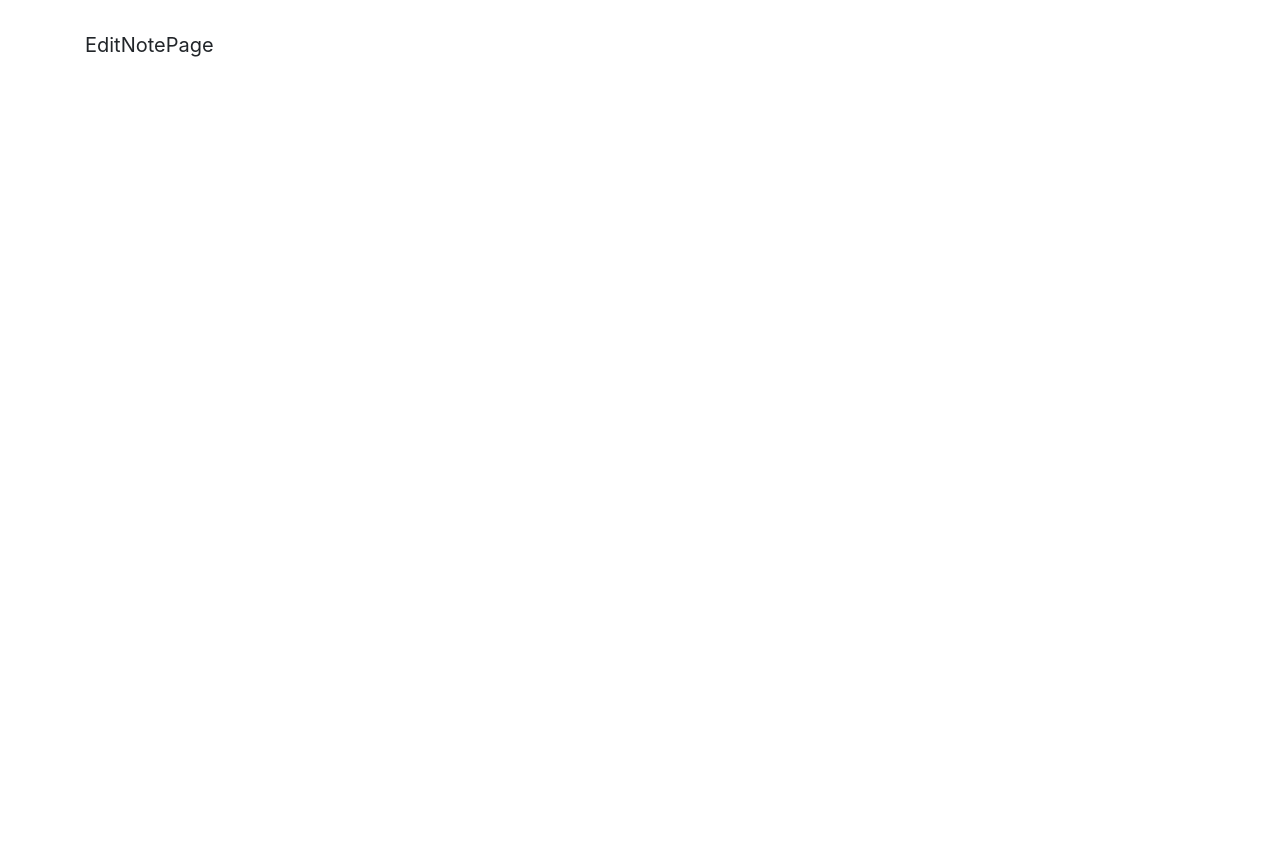
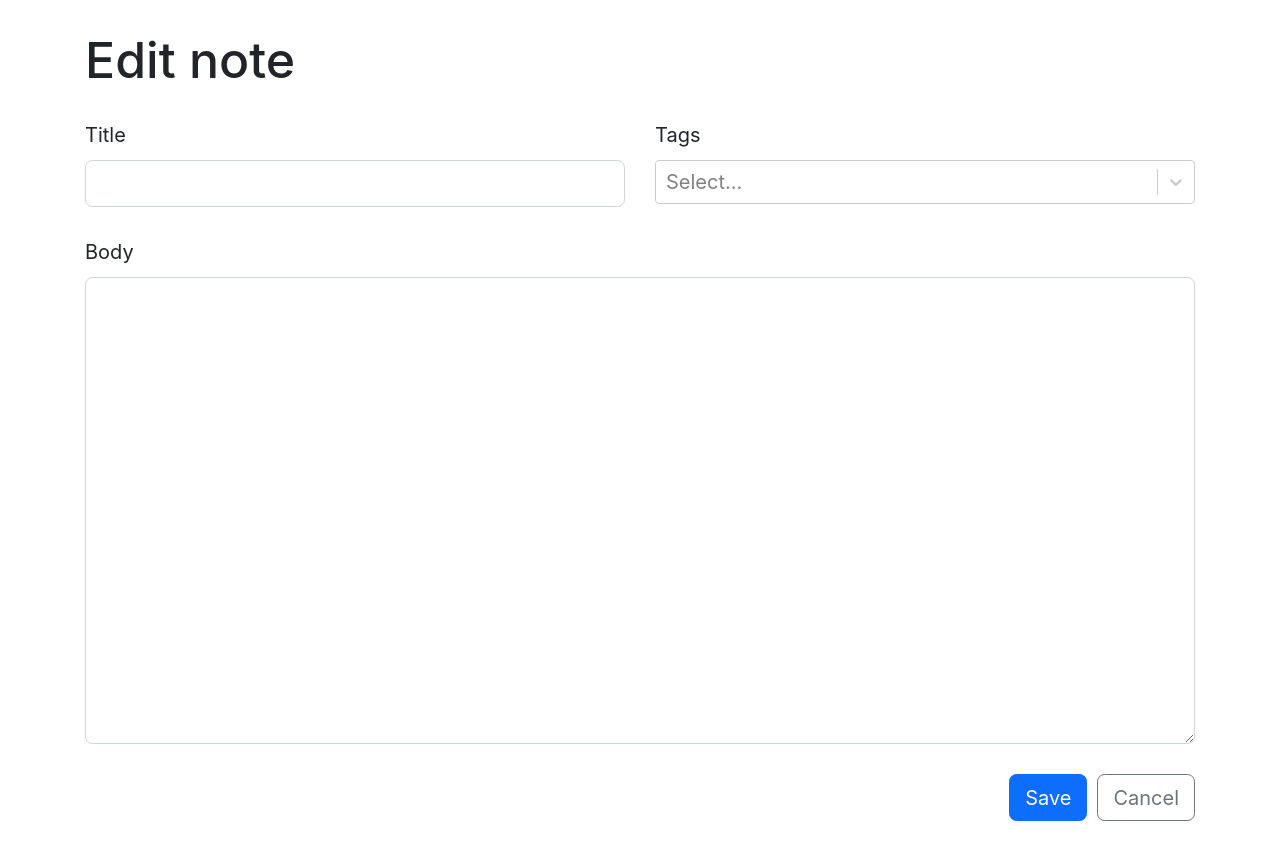
Before and after one commit to joeypy/nextjs-notes-markdown, a Next.js app: page /note/edit/1 in a window 1280 px wide. Before the commit the page ends 800 px from the top, so only its background shows below. Built offline with nearby package versions, Linux system fonts and the light colour scheme; no server answers; the database is empty.

Commit message:
Edit function finished

```diff
--- a/components/NoteForm.tsx
+++ b/components/NoteForm.tsx
@@ -1,4 +1,4 @@
-import React, { useRef, useState } from 'react';
+import React, { useEffect, useRef, useState } from 'react';
 import { Button, Col, Form, Row, Stack } from 'react-bootstrap';
 import Link from 'next/link';
 import CreatableReactSelect from 'react-select/creatable';
@@ -9,9 +9,15 @@ interface IProps {
   onSubmit: (data: any) => void;
   onAddTag: (label: string) => any;
   availableTags: TTag[];
+  note?: any;
 }
 
-export const NoteForm = ({ onSubmit, onAddTag, availableTags }: IProps) => {
+export const NoteForm = ({
+  onSubmit,
+  onAddTag,
+  availableTags,
+  note,
+}: IProps) => {
   const [newTags, setNewTags] = useState(availableTags);
   const titleRef = useRef<HTMLInputElement>(null);
   const markdownRef = useRef<HTMLTextAreaElement>(null);
@@ -25,8 +31,17 @@ export const NoteForm = ({ onSubmit, onAddTag, availableTags }: IProps) => {
       markdown: markdownRef.current!.value,
       tags: selectedTags.map((tag) => tag._id),
     });
-    router.replace('..');
+    router.replace('/');
   };
+
+  useEffect(() => {
+    if (note) {
+      titleRef.current!.value = note.title;
+      markdownRef.current!.value = note.markdown;
+      setSelectedTags(note.tags);
+    }
+    // eslint-disable-next-line react-hooks/exhaustive-deps
+  }, []);
 
   return (
     <Form onSubmit={handleSubmit}>
--- a/pages/api/notes.ts
+++ b/pages/api/notes.ts
@@ -25,6 +25,8 @@ export default async function handler(
       }
     case 'POST':
       return createNote(req, res);
+    case 'PATCH':
+      return updateNote(req, res);
     case 'DELETE':
       return deleteNote(req, res);
     default:
@@ -77,6 +79,22 @@ const createNote = async (req: NextApiRequest, res: NextApiResponse<Data>) => {
   }
 };
 
+const updateNote = async (req: NextApiRequest, res: NextApiResponse<Data>) => {
+  const { id } = req.query;
+
+  try {
+    await db.connect();
+
+    const data = await NoteModel.updateOne({ _id: id }, { ...req.body });
+    res.status(200).json({ success: true, message: 'Note deleted.', data });
+
+    await db.disconnect();
+  } catch (err: any) {
+    console.error(Error(err));
+    res.status(400).json({ success: false, error: err });
+  }
+};
+
 const deleteNote = async (req: NextApiRequest, res: NextApiResponse<Data>) => {
   const { id } = req.query;
 
--- a/pages/index.tsx
+++ b/pages/index.tsx
@@ -25,8 +25,8 @@ export const getServerSideProps: GetServerSideProps = async (ctx) => {
 
   return {
     props: {
-      notes: JSON.stringify(dataNotes),
-      tags: JSON.stringify(dataTags),
+      notes: JSON.parse(JSON.stringify(dataNotes)),
+      tags: JSON.parse(JSON.stringify(dataTags)),
     },
   };
 };
@@ -37,7 +37,7 @@ export default function HomePage({ notes, tags }: any) {
 
   return (
     <div className="container">
-      <NoteList notes={JSON.parse(notes)} tags={JSON.parse(tags)} />
+      <NoteList notes={notes} tags={tags} />
     </div>
   );
 }
--- a/pages/note/edit/[id].tsx
+++ b/pages/note/edit/[id].tsx
@@ -1,10 +1,62 @@
-import { useRouter } from 'next/router';
-import React from 'react';
+import { db } from '../../../database';
+import { GetServerSideProps } from 'next';
+import { NoteModel, TagModel } from '../../../models';
+import { Axios } from '../../../services/objectRequest';
+import { NoteForm } from '../../../components';
 
-const EditNotePage = () => {
-  const router = useRouter();
+export const getServerSideProps: GetServerSideProps = async (ctx) => {
+  const { id } = ctx.query;
+  let data = {};
+  let dataTags = {};
 
-  return <div>EditNotePage {router.query._id}</div>;
+  try {
+    await db.connect();
+
+    data = await NoteModel.findOne({ _id: id }).populate('tags').lean();
+    dataTags = await TagModel.find().lean().select('_id label');
+
+    await db.disconnect();
+  } catch (err: any) {
+    console.error(Error(err));
+  }
+
+  return {
+    props: {
+      note: JSON.parse(JSON.stringify(data)),
+      tags: JSON.parse(JSON.stringify(dataTags)),
+    },
+  };
+};
+
+const EditNotePage = ({ note, tags }: any) => {
+  const onUpdateNote = async (data: any) => {
+    try {
+      await Axios.patch(`/api/notes/?id=${note._id}`, data);
+    } catch (err: any) {
+      console.error(Error(err));
+    }
+  };
+
+  const addTag = async (label: string) => {
+    try {
+      const { data } = await Axios.post('/api/tags', { label });
+      return data.tag;
+    } catch (err: any) {
+      console.error(Error(err));
+    }
+  };
+
+  return (
+    <div>
+      <h1 className="mb-4">Edit note</h1>
+      <NoteForm
+        onSubmit={onUpdateNote}
+        onAddTag={addTag}
+        availableTags={tags}
+        note={note}
+      />
+    </div>
+  );
 };
 
 export default EditNotePage;
--- a/pages/note/new.tsx
+++ b/pages/note/new.tsx
@@ -24,7 +24,7 @@ export const getServerSideProps: GetServerSideProps = async (ctx) => {
 
   return {
     props: {
-      tags: JSON.stringify(dataTags),
+      tags: JSON.parse(JSON.stringify(dataTags)),
     },
   };
 };
@@ -53,7 +53,7 @@ const NewNotePage = ({ tags }: any) => {
       <NoteForm
         onSubmit={onCreateNote}
         onAddTag={addTag}
-        availableTags={JSON.parse(tags)}
+        availableTags={tags}
       />
     </div>
   );
```
